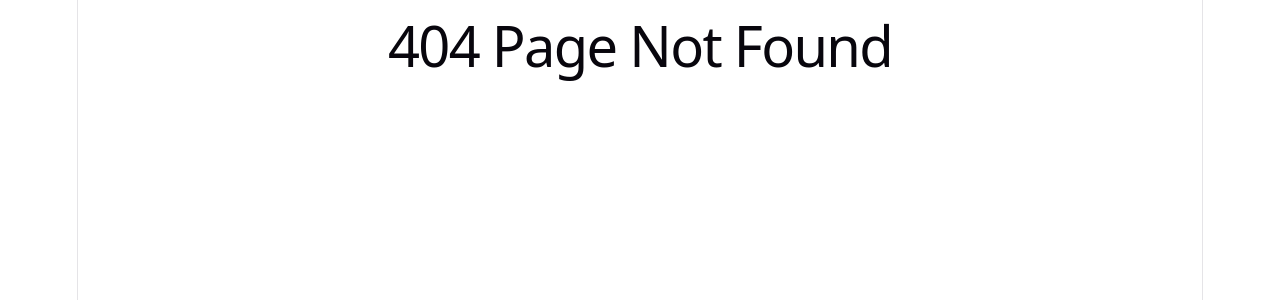
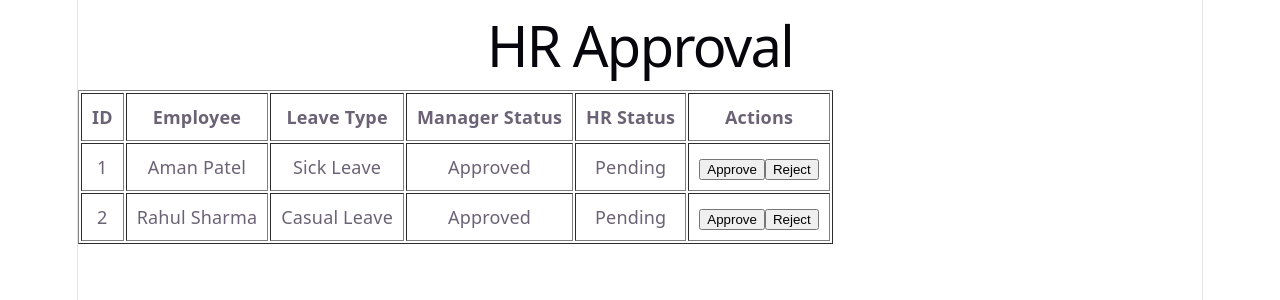
Before and after one commit to yashikapatel7974-alt/event-project, a React (Vite) app: page /hr-approval in a window 1280 px wide. Before the commit this address had no page. Shown: the top 300 px of the page. Built offline with nearby package versions, Linux system fonts and the light colour scheme.

Commit message:
Added Leave Management System pages

```diff
--- a/src/App.jsx
+++ b/src/App.jsx
@@ -10,6 +10,14 @@ import EmployeeList from "./pages/EmployeeList";
 import EmployeeForm from "./pages/EmployeeForm";
 import Departments from "./pages/Departments";
 import Skills from "./pages/Skills";
+
+import LeaveApplication from "./pages/LeaveApplication";
+import LeaveHistory from "./pages/LeaveHistory";
+import ManagerApproval from "./pages/ManagerApproval";
+import HRApproval from "./pages/HRApproval";
+
+
+
 
 function App() {
   return (
@@ -24,6 +32,10 @@ function App() {
         <Route path="/employee-create" element={<EmployeeForm />} />
         <Route path="/departments" element={<Departments />} />
         <Route path="/skills" element={<Skills />} />
+        <Route path="/leave-application" element={<LeaveApplication />} />
+        <Route path="/leave-history" element={<LeaveHistory />} />
+        <Route path="/manager-approval" element={<ManagerApproval />} />
+        <Route path="/hr-approval" element={<HRApproval />} />
 
         <Route path="*" element={<NotFound />} />
       </Routes>
--- /dev/null
+++ b/src/pages/HRApproval.jsx
@@ -0,0 +1,63 @@
+function HRApproval() {
+  const requests = [
+    {
+      id: 1,
+      employee: "Aman Patel",
+      type: "Sick Leave",
+      managerStatus: "Approved",
+      hrStatus: "Pending",
+    },
+    {
+      id: 2,
+      employee: "Rahul Sharma",
+      type: "Casual Leave",
+      managerStatus: "Approved",
+      hrStatus: "Pending",
+    },
+  ];
+
+  const handleHRAction = (action) => {
+    alert("HR " + action + " clicked");
+  };
+
+  return (
+    <div>
+      <h1>HR Approval</h1>
+
+      <table border="1" cellPadding="10">
+        <thead>
+          <tr>
+            <th>ID</th>
+            <th>Employee</th>
+            <th>Leave Type</th>
+            <th>Manager Status</th>
+            <th>HR Status</th>
+            <th>Actions</th>
+          </tr>
+        </thead>
+
+        <tbody>
+          {requests.map((req) => (
+            <tr key={req.id}>
+              <td>{req.id}</td>
+              <td>{req.employee}</td>
+              <td>{req.type}</td>
+              <td>{req.managerStatus}</td>
+              <td>{req.hrStatus}</td>
+              <td>
+                <button onClick={() => handleHRAction("Approve")}>
+                  Approve
+                </button>
+                <button onClick={() => handleHRAction("Reject")}>
+                  Reject
+                </button>
+              </td>
+            </tr>
+          ))}
+        </tbody>
+      </table>
+    </div>
+  );
+}
+
+export default HRApproval;
--- /dev/null
+++ b/src/pages/LeaveApplication.jsx
@@ -0,0 +1,90 @@
+import { useState } from "react";
+
+function LeaveApplication() {
+  const [leave, setLeave] = useState({
+    leaveType: "",
+    fromDate: "",
+    toDate: "",
+    reason: "",
+  });
+
+  const handleChange = (e) => {
+    setLeave({
+      ...leave,
+      [e.target.name]: e.target.value,
+    });
+  };
+
+  const handleSubmit = (e) => {
+    e.preventDefault();
+    alert("Leave Application Submitted");
+    console.log(leave);
+  };
+
+  return (
+    <div>
+      <h1>Leave Application</h1>
+
+      <form onSubmit={handleSubmit}>
+        <div>
+          <label>Leave Type</label>
+          <br />
+          <select
+            name="leaveType"
+            value={leave.leaveType}
+            onChange={handleChange}
+          >
+            <option value="">Select Leave Type</option>
+            <option value="Casual Leave">Casual Leave</option>
+            <option value="Sick Leave">Sick Leave</option>
+            <option value="Earned Leave">Earned Leave</option>
+          </select>
+        </div>
+
+        <br />
+
+        <div>
+          <label>From Date</label>
+          <br />
+          <input
+            type="date"
+            name="fromDate"
+            value={leave.fromDate}
+            onChange={handleChange}
+          />
+        </div>
+
+        <br />
+
+        <div>
+          <label>To Date</label>
+          <br />
+          <input
+            type="date"
+            name="toDate"
+            value={leave.toDate}
+            onChange={handleChange}
+          />
+        </div>
+
+        <br />
+
+        <div>
+          <label>Reason</label>
+          <br />
+          <textarea
+            name="reason"
+            value={leave.reason}
+            onChange={handleChange}
+          />
+        </div>
+
+        <br />
+
+        <button type="submit">Apply Leave</button>
+      </form>
+    </div>
+  );
+}
+
+export default LeaveApplication;
--- /dev/null
+++ b/src/pages/LeaveHistory.jsx
@@ -0,0 +1,50 @@
+function LeaveHistory() {
+  const leaves = [
+    {
+      id: 1,
+      type: "Sick Leave",
+      from: "2026-06-01",
+      to: "2026-06-02",
+      status: "Approved",
+    },
+    {
+      id: 2,
+      type: "Casual Leave",
+      from: "2026-06-05",
+      to: "2026-06-06",
+      status: "Pending",
+    },
+  ];
+
+  return (
+    <div>
+      <h1>Leave History</h1>
+
+      <table border="1" cellPadding="10">
+        <thead>
+          <tr>
+            <th>ID</th>
+            <th>Leave Type</th>
+            <th>From</th>
+            <th>To</th>
+            <th>Status</th>
+          </tr>
+        </thead>
+
+        <tbody>
+          {leaves.map((leave) => (
+            <tr key={leave.id}>
+              <td>{leave.id}</td>
+              <td>{leave.type}</td>
+              <td>{leave.from}</td>
+              <td>{leave.to}</td>
+              <td>{leave.status}</td>
+            </tr>
+          ))}
+        </tbody>
+      </table>
+    </div>
+  );
+}
+
+export default LeaveHistory;
--- /dev/null
+++ b/src/pages/ManagerApproval.jsx
@@ -0,0 +1,59 @@
+function ManagerApproval() {
+  const requests = [
+    {
+      id: 1,
+      employee: "Aman Patel",
+      type: "Sick Leave",
+      dates: "2026-06-10 to 2026-06-12",
+      status: "Pending",
+    },
+    {
+      id: 2,
+      employee: "Rahul Sharma",
+      type: "Casual Leave",
+      dates: "2026-06-15 to 2026-06-16",
+      status: "Pending",
+    },
+  ];
+
+  const handleAction = (name) => {
+    alert(name + " action clicked");
+  };
+
+  return (
+    <div>
+      <h1>Manager Approval</h1>
+
+      <table border="1" cellPadding="10">
+        <thead>
+          <tr>
+            <th>ID</th>
+            <th>Employee</th>
+            <th>Leave Type</th>
+            <th>Dates</th>
+            <th>Status</th>
+            <th>Actions</th>
+          </tr>
+        </thead>
+
+        <tbody>
+          {requests.map((req) => (
+            <tr key={req.id}>
+              <td>{req.id}</td>
+              <td>{req.employee}</td>
+              <td>{req.type}</td>
+              <td>{req.dates}</td>
+              <td>{req.status}</td>
+              <td>
+                <button onClick={() => handleAction("Approve")}>Approve</button>
+                <button onClick={() => handleAction("Reject")}>Reject</button>
+              </td>
+            </tr>
+          ))}
+        </tbody>
+      </table>
+    </div>
+  );
+}
+
+export default ManagerApproval;
```
Also changed, not shown: src/pages/LeaveBalance.jsx (added).
